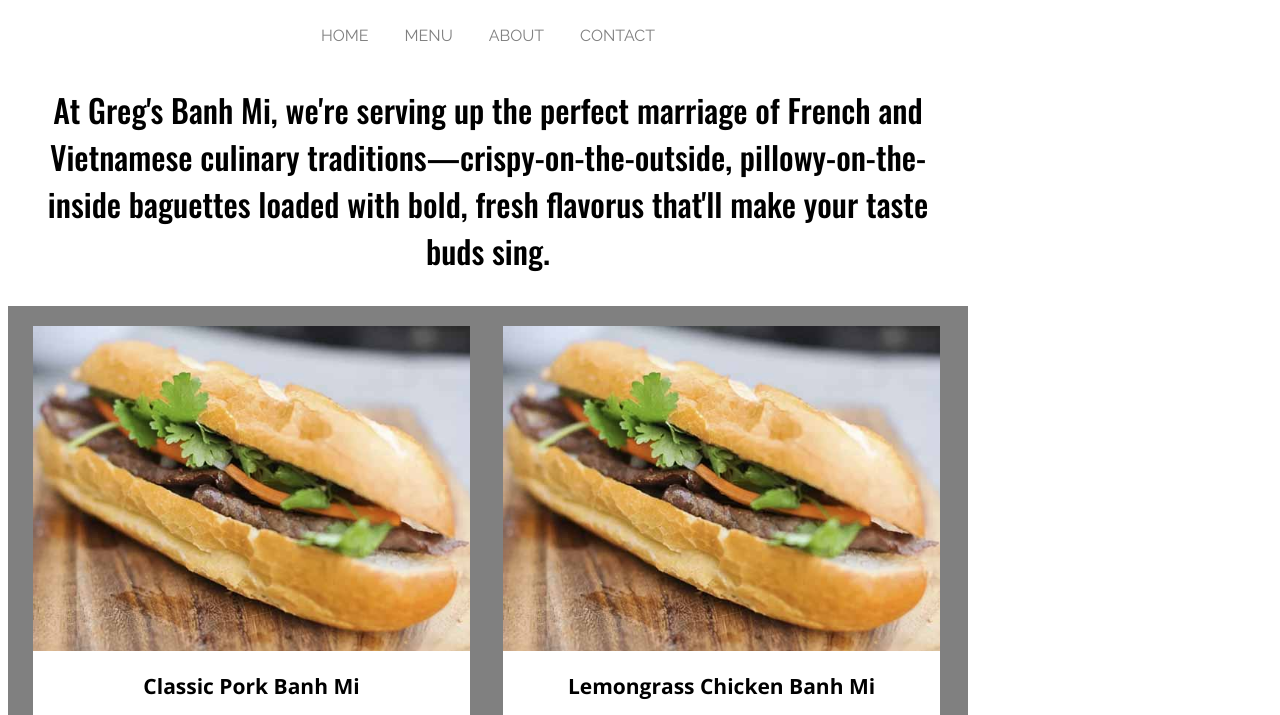
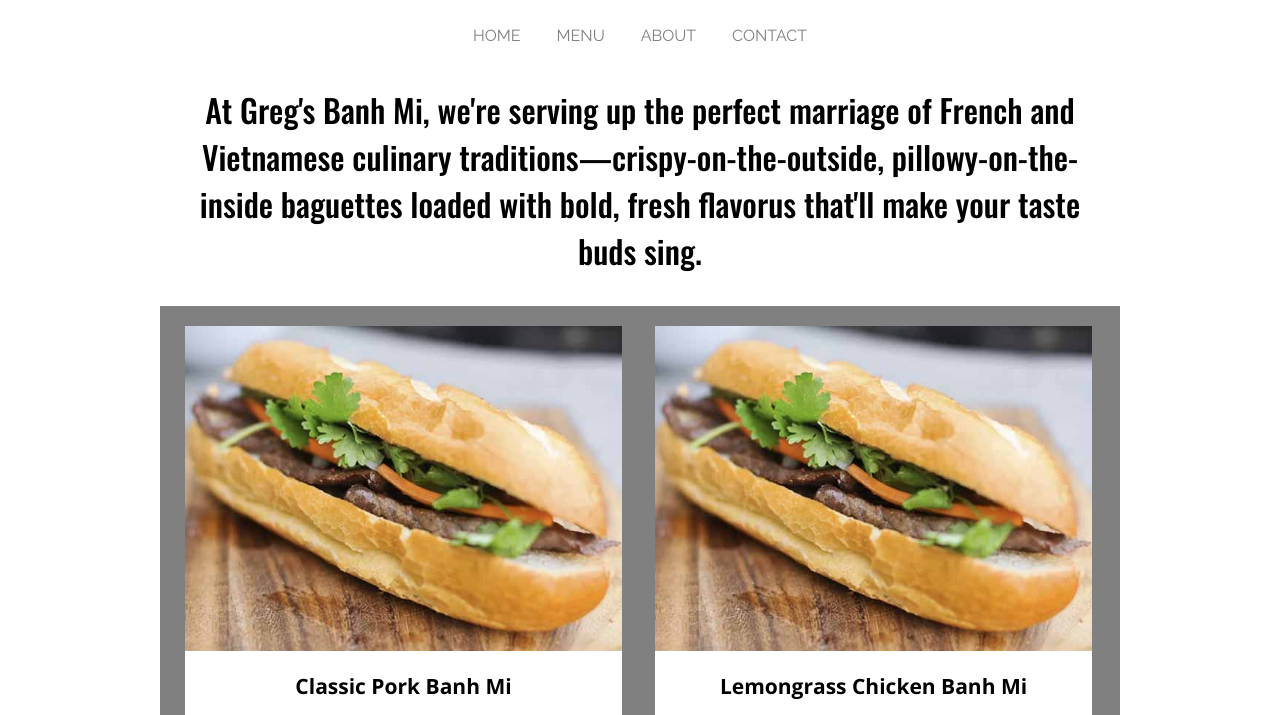
Before and after one commit to slickypippy/Exercise-6, a plain HTML site: page index.html in a window 1280 px wide. Shown: the part 94-809 px from the top of the page. Drawn offline with nearby package versions, Linux system fonts and the light colour scheme.

Commit message:
tidied code

```diff
--- a/index.html
+++ b/index.html
@@ -15,6 +15,7 @@
         font-variation-settings: "wdth" 100;
         font-size: 16px;
         width: 960px;
+        margin: 0 auto;
       }
 
       ul {
@@ -45,8 +46,7 @@
 
       #site-title {
         text-align: center;
-        font-size: 60px
-        color: grey;
+        font-size: 60px color: grey;
       }
 
       .container {
@@ -69,13 +69,14 @@
         margin-bottom: 15px;
 
       }
+
       .grid-item p {
         padding-left: 10px;
         padding-right: 10px;
       }
 
       .grid-item img {
-       width: 100%;
+        width: 100%;
       }
 
 
@@ -140,7 +141,7 @@
 
     </div>
 
-<footer>Because life's too short for boring sandwiches. Gordon's got you covered—one crispy baguette at a time.</footer>
+    <footer>Because life's too short for boring sandwiches. Gordon's got you covered—one crispy baguette at a time.</footer>
 
 
 
```
